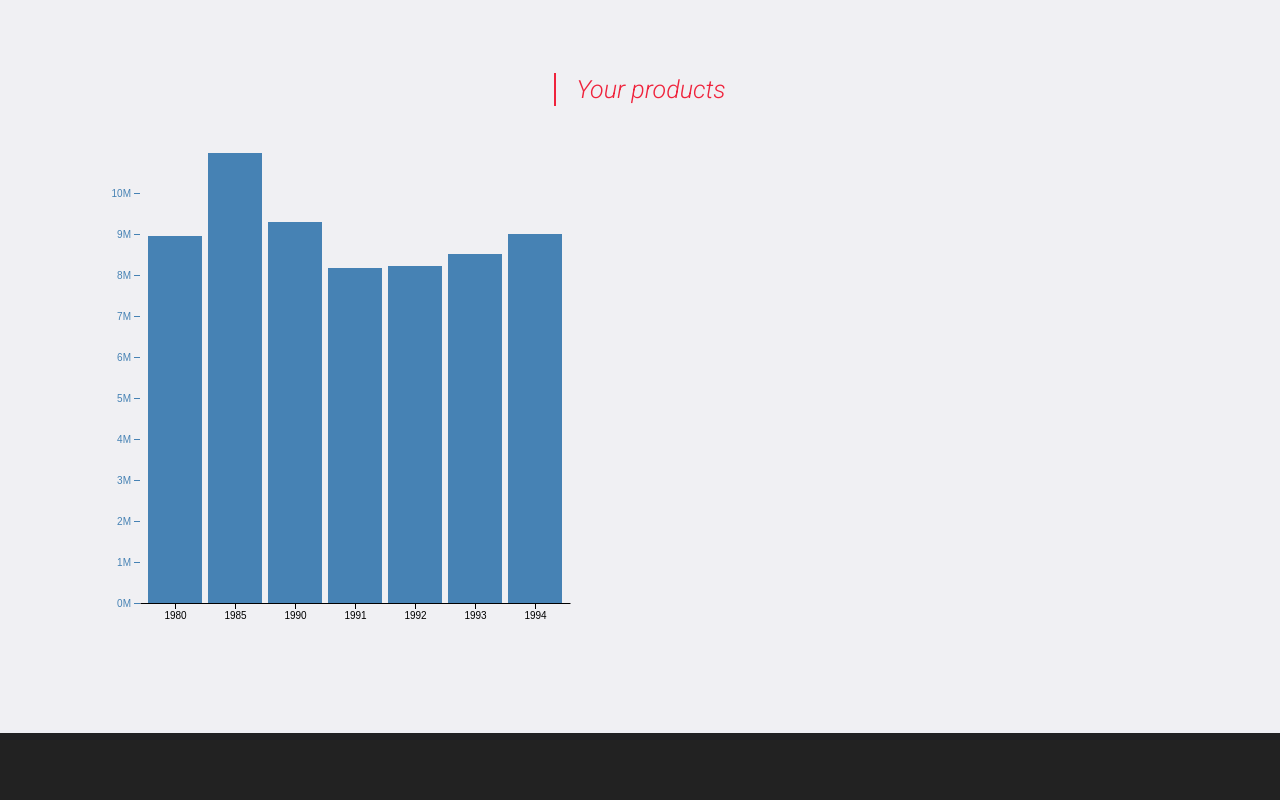
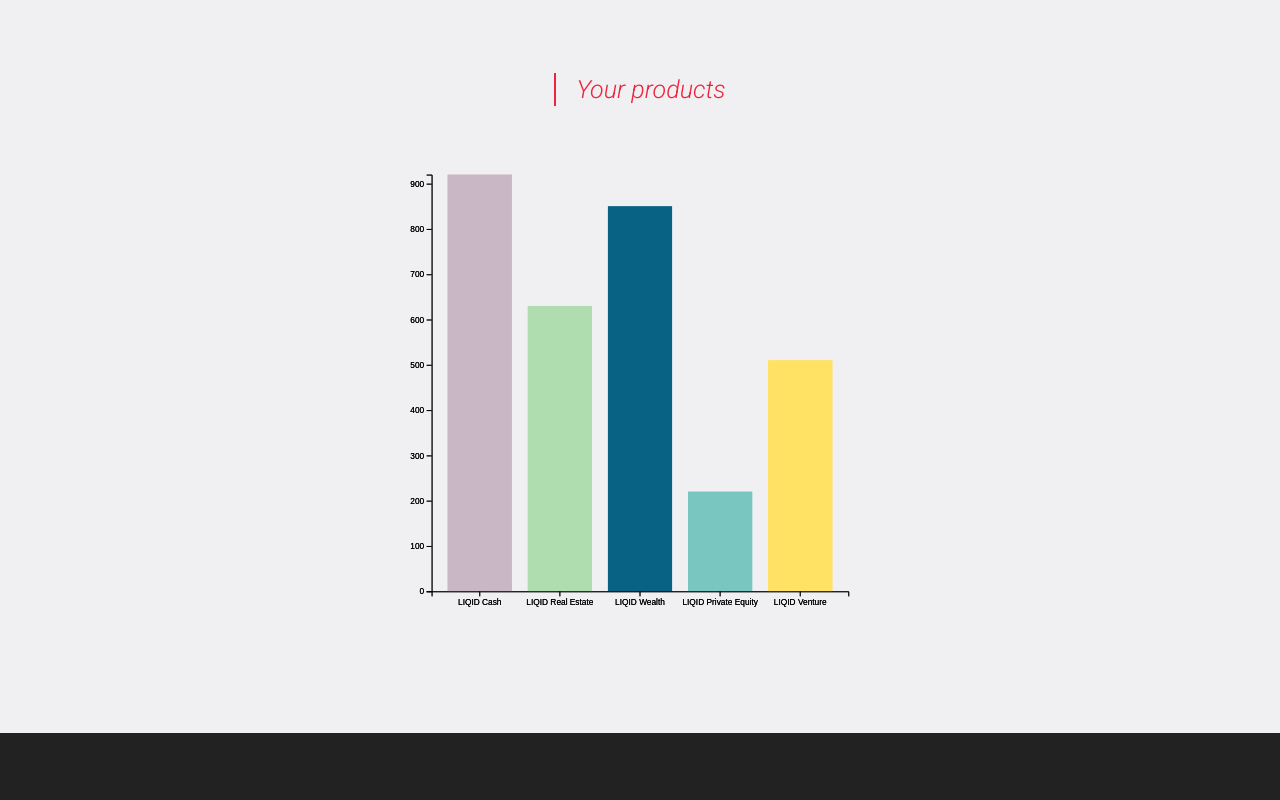
Before and after one commit to Mapelsun/liquid, a React (Create React App) app: page / in a window 1280 px wide. Shown: the part 660-1460 px from the top of the page. Built offline with nearby package versions, Linux system fonts and the light colour scheme.

Commit message:
feat: build bar graph with data

```diff
--- a/src/components/Graph/index.js
+++ b/src/components/Graph/index.js
@@ -2,86 +2,117 @@
 import * as d3 from 'd3'
 import './index.scss'
 
-const dataMain = [
-  { product: 'LIQID Cash', initial: 92, total: 920 },
-  { product: 'LIQID Real Estate', initial: 63, total: 630 },
-  { product: 'LIQID Wealth', initial: 85, total: 850 },
-  { product: 'LIQID Private Equity', initial: 22, total: 220 },
-  { product: 'LIQID Venture', initial: 51, total: 510 },
-]
-
-console.log(dataMain)
-
 const Graph = () => {
   const data = [
-    { year: 1980, efficiency: 24.3, sales: 8949000 },
-    { year: 1985, efficiency: 27.6, sales: 10979000 },
-    { year: 1990, efficiency: 28, sales: 9303000 },
-    { year: 1991, efficiency: 28.4, sales: 8185000 },
-    { year: 1992, efficiency: 27.9, sales: 8213000 },
-    { year: 1993, efficiency: 28.4, sales: 8518000 },
-    { year: 1994, efficiency: 28.3, sales: 8991000 },
+    { name: 'LIQID Cash', initial: 92, value: 920, color: '#C9B7C5' },
+    { name: 'LIQID Real Estate', initial: 63, value: 630, color: '#AFDDAF' },
+    { name: 'LIQID Wealth', initial: 85, value: 850, color: '#076283' },
+    {
+      name: 'LIQID Private Equity',
+      initial: 22,
+      value: 220,
+      color: '#79C6C0',
+    },
+    { name: 'LIQID Venture', initial: 51, value: 510, color: '#FFE163' },
   ]
+
+  // const data = [
+  //   { name: 'apple', price: 100 },
+  //   { name: 'limon', price: 300 },
+  //   { name: 'strawberry', price: 150 },
+  //   { name: 'blueberry', price: 250 },
+  // ]
 
   const ref = useD3(
     (svg) => {
-      const height = 500
-      const width = 500
-      const margin = { top: 20, right: 30, bottom: 30, left: 40 }
+      // Responsive Graph
+
+      // const svgHeight = svg.node().getBoundingClientRect().width
+      // const svgWidth = svg.node().getBoundingClientRect().height
+
+      const svgHeight = 600
+      const svgWidth = 600
+      const graphHeight = 500
+      const graphWidth = 500
+      const graphMarginLeft = (svgHeight - graphHeight) / 2
+      const graphMarginTop = (svgWidth - graphWidth) / 2
+      const maxValue = d3.max(data, (d) => d.value)
 
       const x = d3
         .scaleBand()
-        .domain(data.map((d) => d.year))
-        .rangeRound([margin.left, width - margin.right])
-        .padding(0.1)
+        .domain(data.map((it) => it.name))
+        .range([0, graphWidth])
+        .paddingInner(0.2)
+        .paddingOuter(0.2)
 
-      const y1 = d3
-        .scaleLinear()
-        .domain([0, d3.max(data, (d) => d.sales)])
-        .rangeRound([height - margin.bottom, margin.top])
+      const y = d3.scaleLinear().domain([0, maxValue]).range([graphHeight, 0])
 
-      const xAxis = (g) =>
-        g.attr('transform', `translate(0,${height - margin.bottom})`).call(
-          d3
-            .axisBottom(x)
-            .tickValues(
-              d3
-                .ticks(...d3.extent(x.domain()), width / 40)
-                .filter((v) => x(v) !== undefined)
-            )
-            .tickSizeOuter(0)
+      const xAxis = d3.axisBottom(x)
+      const yAxis = d3.axisLeft(y)
+
+      const tooltip = d3
+        .select('body')
+        .append('div')
+        .style('position', 'absolute')
+        .style('z-index', '10')
+        .style('visibility', 'hidden')
+        .style('padding', '10px')
+        .style('background', 'rgba(255,255,255,1)')
+        .style('border-radius', '0 0 0 1.2rem')
+        .style('color', 'rgba(0,0,0,1)')
+
+      svg
+        .attr('viewBox', [0, 0, svgWidth, svgHeight])
+        .attr('height', svgHeight)
+        .attr('width', svgWidth)
+
+      const bar = svg
+        .append('g')
+        .attr('height', graphHeight)
+        .attr('width', graphWidth)
+        .attr(
+          'transform',
+          `translate(${(svgWidth - graphWidth) / 2}, ${
+            (svgHeight - graphHeight) / 2
+          })`
         )
 
-      const y1Axis = (g) =>
-        g
-          .attr('transform', `translate(${margin.left},0)`)
-          .style('color', 'steelblue')
-          .call(d3.axisLeft(y1).ticks(null, 's'))
-          .call((g) => g.select('.domain').remove())
-          .call((g) =>
-            g
-              .append('text')
-              .attr('x', -margin.left)
-              .attr('y', 10)
-              .attr('fill', 'currentColor')
-              .attr('text-anchor', 'start')
-              .text(data.y1)
-          )
+      bar
+        .selectAll('rect')
+        .data(data)
+        .join('rect')
+        .attr('width', x.bandwidth)
+        .attr('height', (d) => graphHeight - y(d.value))
+        .attr('x', (d) => x(d.name))
+        .attr('y', (d) => y(d.value))
+        .attr('fill', (d) => d.color)
+        .on('mouseover', function (e, d, i) {
+          tooltip.html(`<div>${d.name}</div>`).style('visibility', 'visible')
 
-      svg.select('.x-axis').call(xAxis)
-      svg.select('.y-axis').call(y1Axis)
+          d3.select(this).attr('fill', 'var(--clr-red)')
+        })
+        .on('mousemove', function (e) {
+          tooltip
+            .style('top', e.pageY + 10 + 'px')
+            .style('left', e.pageX + 10 + 'px')
+        })
+        .on('mouseout', function () {
+          tooltip.html(``).style('visibility', 'hidden')
+          d3.select(this).transition().attr('fill', (d) => d.color)
+        })
 
       svg
-        .select('.plot-area')
-        .attr('fill', 'steelblue')
-        .selectAll('.bar')
-        .data(data)
-        .join('rect')
-        .attr('class', 'bar')
-        .attr('x', (d) => x(d.year))
-        .attr('width', x.bandwidth())
-        .attr('y', (d) => y1(d.sales))
-        .attr('height', (d) => y1(0) - y1(d.sales))
+        .append('g')
+        .attr('transform', `translate(${graphMarginLeft}, ${graphMarginTop})`)
+        .call(yAxis)
+
+      svg
+        .append('g')
+        .attr(
+          'transform',
+          `translate(${graphMarginLeft}, ${svgHeight - graphMarginTop})`
+        )
+        .call(xAxis)
     },
     [data.length]
   )
@@ -89,12 +120,7 @@
   return (
     <section className='graph'>
       <h2 className='graph__heading'>Your products</h2>
-      <svg
-        ref={ref}
-        className="graph__svg">
-        <g className='plot-area' />
-        <g className='x-axis' />
-        <g className='y-axis' />
+      <svg ref={ref} className='graph__svg'>
       </svg>
     </section>
   )
```
